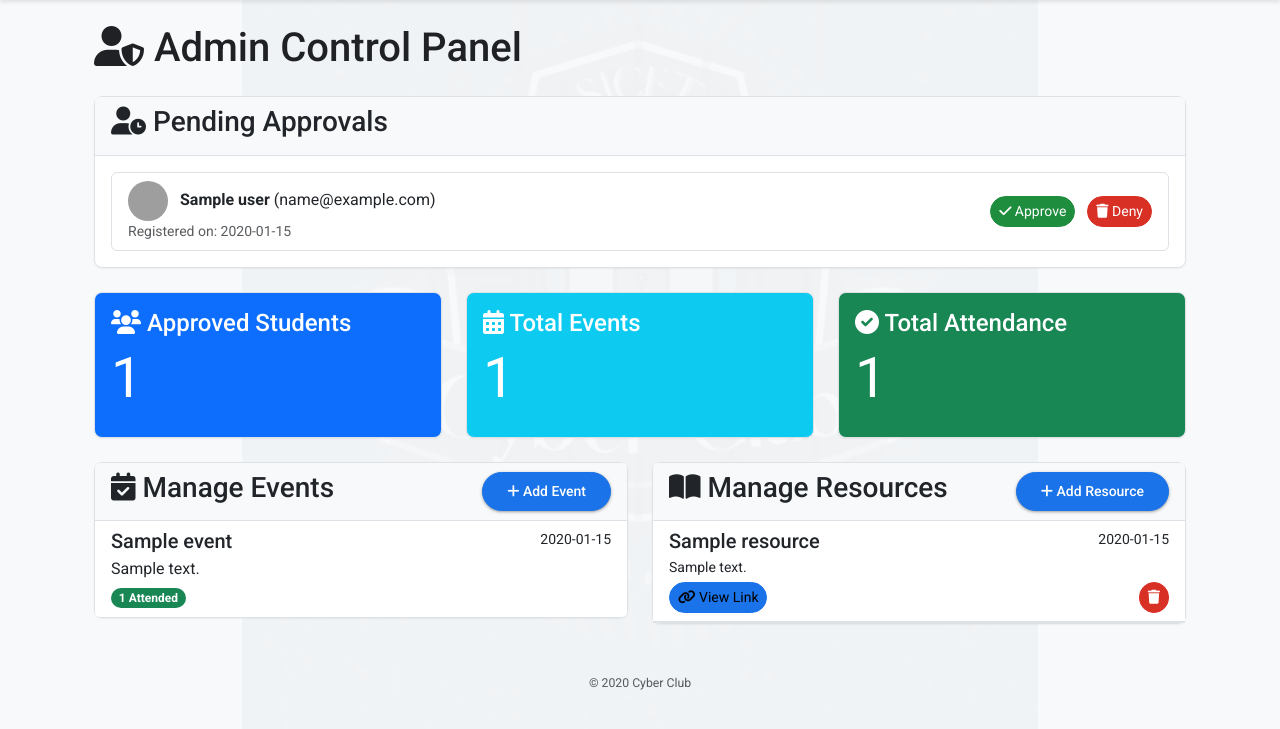
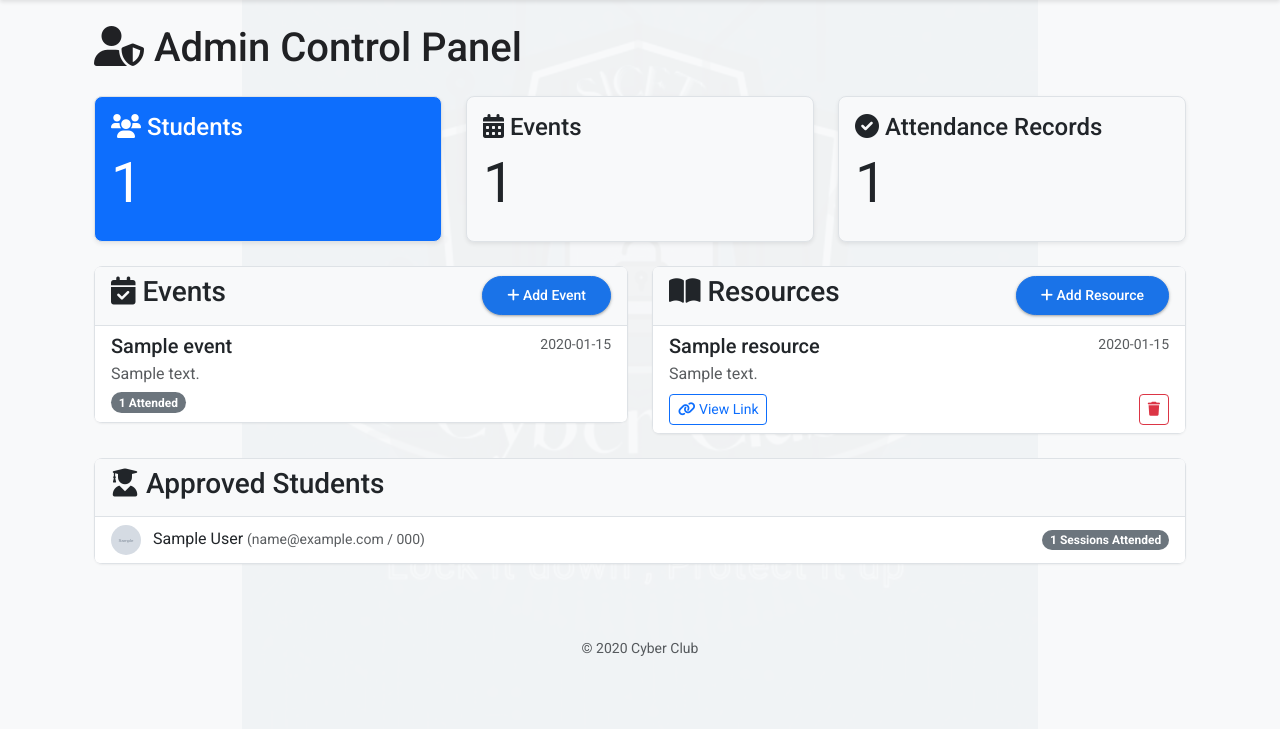
Before and after one commit to Vamshi0306/cyber-club-attendance-system, a Flask app: template templates/admin.html in a window 1280 px wide. Shown: the part 57-786 px from the top of the page. Run offline with Flask 3, Linux system fonts and the light colour scheme; tables that the repository leaves empty hold one stand-in row (values such as "Sample post"); the template is opened without the code that fills it: values that come from a table or form of the project are taken from there, most other values are stand-ins (such as "Sample title", 1, 10 or a date in 2020); grey boxes marked "Sample" are stand-in pictures; grey boxes are pictures that could not be loaded.

Commit message:
Update admin.html

```diff
--- a/templates/admin.html
+++ b/templates/admin.html
@@ -3,59 +3,29 @@
 <div class="container">
     <h1 class="mb-4"><i class="fas fa-user-shield"></i> Admin Control Panel</h1>
 
-    <div class="card mb-4">
-        <div class="card-header">
-            <h3><i class="fas fa-user-clock"></i> Pending Approvals</h3>
-        </div>
-        <div class="card-body">
-            {% if pending_users %}
-                <ul class="list-group">
-                    {% for user in pending_users %}
-                    <li class="list-group-item d-flex justify-content-between align-items-center">
-                        <div>
-                            <img src="{{ url_for('static', filename='profile_pics/' + user.profile_pic) }}" class="rounded-circle me-2" height="40" width="40" style="object-fit: cover;">
-                            <strong>{{ user.name }}</strong> ({{ user.email }})
-                            <small class="text-muted d-block">Registered on: {{ user.created_at.strftime('%Y-%m-%d') }}</small>
-                        </div>
-                        <div>
-                            <a href="{{ url_for('approve_user', user_id=user.id) }}" class="btn btn-success btn-sm me-2"><i class="fas fa-check"></i> Approve</a>
-                            <a href="{{ url_for('deny_user', user_id=user.id) }}" class="btn btn-danger btn-sm"><i class="fas fa-trash"></i> Deny</a>
-                        </div>
-                    </li>
-                    {% endfor %}
-                </ul>
-            {% else %}
-                <p class="mb-0">No new users are pending approval.</p>
-            {% endif %}
-        </div>
-    </div>
-
     <div class="row mb-4">
         <div class="col-md-4">
-            <div class="card text-white bg-primary p-3">
-                <h4><i class="fas fa-users"></i> Approved Students</h4>
+            <div class="card text-white bg-primary p-3 shadow-sm"> <h4><i class="fas fa-users"></i> Students</h4>
                 <h2 class="display-4">{{ total_students }}</h2>
             </div>
         </div>
         <div class="col-md-4">
-            <div class="card text-white bg-info p-3">
-                <h4><i class="fas fa-calendar-alt"></i> Total Events</h4>
+            <div class="card text-dark bg-light p-3 shadow-sm"> <h4><i class="fas fa-calendar-alt"></i> Events</h4>
                 <h2 class="display-4">{{ total_events }}</h2>
             </div>
         </div>
         <div class="col-md-4">
-            <div class="card text-white bg-success p-3">
-                <h4><i class="fas fa-check-circle"></i> Total Attendance</h4>
+            <div class="card text-dark bg-light p-3 shadow-sm"> <h4><i class="fas fa-check-circle"></i> Attendance Records</h4>
                 <h2 class="display-4">{{ total_attendance }}</h2>
             </div>
         </div>
     </div>
 
     <div class="row">
-        <div class="col-md-6">
+        <div class="col-md-6 mb-4">
             <div class="card">
                 <div class="card-header d-flex justify-content-between align-items-center">
-                    <h3><i class="fas fa-calendar-check"></i> Manage Events</h3>
+                    <h3><i class="fas fa-calendar-check"></i> Events</h3>
                     <a href="{{ url_for('add_event') }}" class="btn btn-primary btn-sm"><i class="fas fa-plus"></i> Add Event</a>
                 </div>
                 <div class="list-group list-group-flush">
@@ -63,11 +33,10 @@
                     <a href="{{ url_for('event_report', event_id=event.id) }}" class="list-group-item list-group-item-action">
                         <div class="d-flex w-100 justify-content-between">
                             <h5 class="mb-1">{{ event.title }}</h5>
-                            <small>{{ event.date.strftime('%Y-%m-%d') }}</small>
+                            <small class="text-muted">{{ event.date.strftime('%Y-%m-%d') }}</small>
                         </div>
-                        <p class="mb-1">{{ event.description }}</p>
-                        <span class="badge bg-success rounded-pill">{{ event.attendance|length }} Attended</span>
-                    </a>
+                        <p class="mb-1 text-muted">{{ event.description }}</p>
+                        <span class="badge bg-secondary rounded-pill">{{ event.attendance|length }} Attended</span> </a>
                     {% else %}
                     <div class="list-group-item">No events found.</div>
                     {% endfor %}
@@ -75,10 +44,10 @@
             </div>
         </div>
 
-        <div class="col-md-6">
+        <div class="col-md-6 mb-4">
             <div class="card">
                 <div class="card-header d-flex justify-content-between align-items-center">
-                    <h3><i class="fas fa-book-open"></i> Manage Resources</h3>
+                    <h3><i class="fas fa-book-open"></i> Resources</h3>
                     <a href="{{ url_for('add_resource') }}" class="btn btn-primary btn-sm"><i class="fas fa-plus"></i> Add Resource</a>
                 </div>
                 <div class="list-group list-group-flush">
@@ -86,14 +55,12 @@
                     <div class="list-group-item">
                         <div class="d-flex w-100 justify-content-between">
                             <h5 class="mb-1">{{ resource.title }}</h5>
-                            <small>{{ resource.created_at.strftime('%Y-%m-%d') }}</Bsmall>
+                            <small class="text-muted">{{ resource.created_at.strftime('%Y-%m-%d') }}</small>
                         </div>
-                        <p class="mb-1">{{ resource.description }}</p>
-                        <div class="d-flex justify-content-between align-items-center">
-                            <a href="{{ resource.link }}" target="_blank" class="btn btn-sm btn-info"><i class="fas fa-link"></i> View Link</a>
-                            <form action="{{ url_for('delete_resource', resource_id=resource.id) }}" method="POST" onsubmit="return confirm('Are you sure?');">
-                                <button type="submit" class="btn btn-sm btn-danger"><i class="fas fa-trash"></i></button>
-                            </form>
+                        <p class="mb-1 text-muted">{{ resource.description }}</p>
+                        <div class="d-flex justify-content-between align-items-center mt-2">
+                            <a href="{{ resource.link }}" target="_blank" class="btn btn-sm btn-outline-primary"><i class="fas fa-link"></i> View Link</a> <form action="{{ url_for('delete_resource', resource_id=resource.id) }}" method="POST" onsubmit="return confirm('Are you sure?');">
+                                <button type="submit" class="btn btn-sm btn-outline-danger"><i class="fas fa-trash"></i></button> </form>
                         </div>
                     </div>
                     {% else %}
@@ -102,6 +69,25 @@
                 </div>
             </div>
         </div>
-    </div>
-</div>
-{% endblock content %}
+
+         <div class="col-md-12 mb-4">
+             <div class="card">
+                <div class="card-header">
+                    <h3><i class="fas fa-user-graduate"></i> Approved Students</h3>
+                </div>
+                 <ul class="list-group list-group-flush">
+                     {% for student in approved_students %}
+                     <li class="list-group-item d-flex justify-content-between align-items-center">
+                         <div>
+                             <img src="{{ url_for('static', filename='profile_pics/' + student.profile_pic) }}" class="rounded-circle me-2" height="30" width="30" style="object-fit: cover;">
+                             {{ student.name }} <small class="text-muted">({{ student.email }} / {{ student.roll_number }})</small> </div>
+                         <span class="badge bg-secondary rounded-pill">{{ student.attendance|length }} Sessions Attended</span>
+                     </li>
+                     {% else %}
+                     <li class="list-group-item">No approved students yet.</li>
+                     {% endfor %}
+                 </ul>
+             </div>
+        </div>
+
+    </div> </div> {% endblock content %}
```
